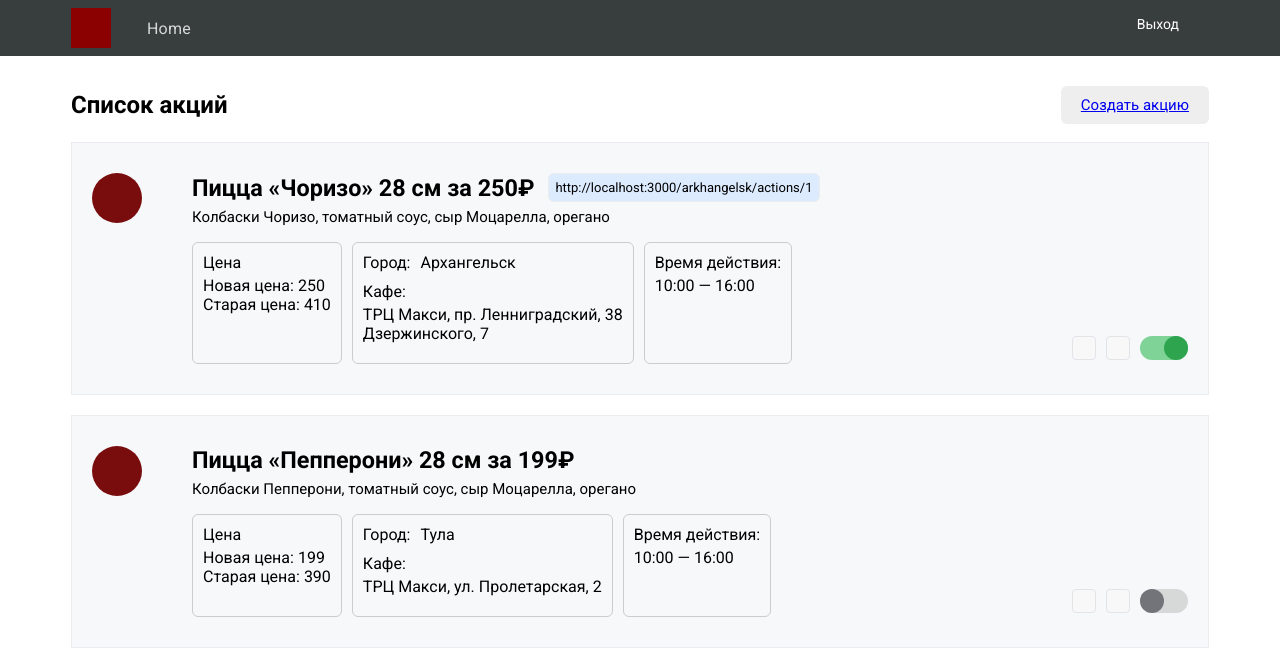
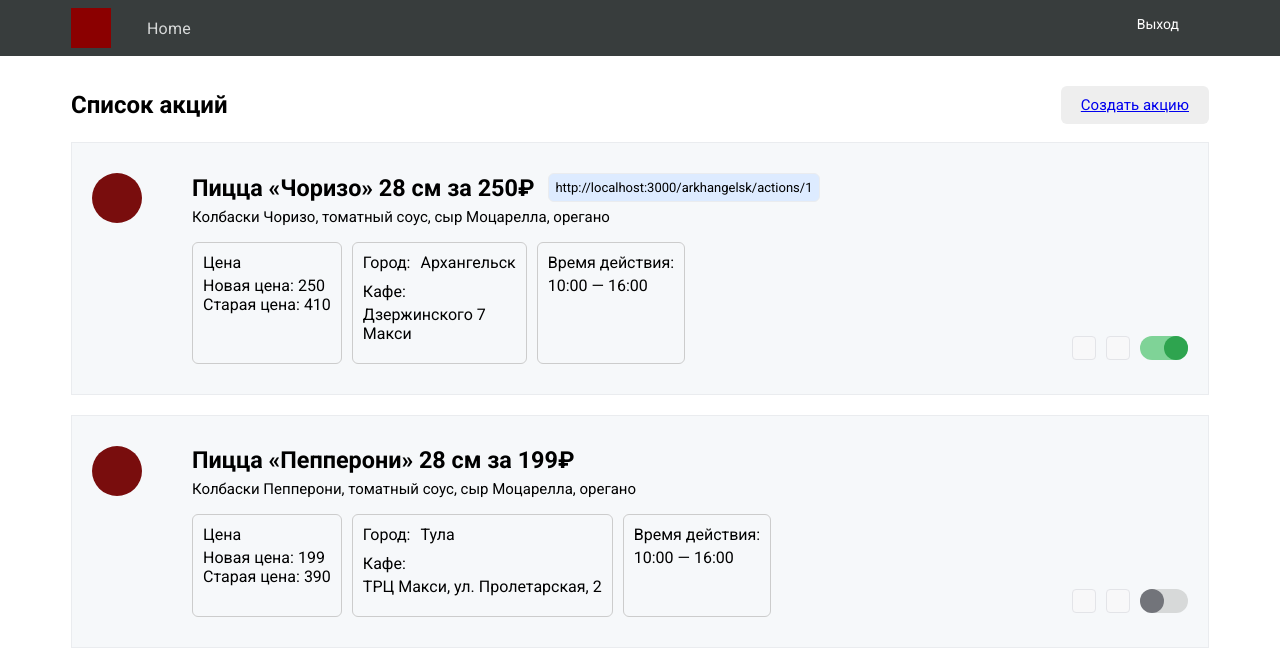
Before and after one commit to abestuzhev/presto-promo-app, a React (Create React App) app: page /admin in a window 1280 px wide. Shown: the top 656 px of the page. Built offline with nearby package versions, Linux system fonts and the light colour scheme.

Commit message:
add create action form & add select

```diff
--- a/src/components/CreateAction/CreateActionForm.jsx
+++ b/src/components/CreateAction/CreateActionForm.jsx
@@ -36,11 +36,19 @@ const CreateActionForm = (props) => {
                 <div className="c-form-grid">
                     <div className="c-form-grid__item">
                         <label htmlFor="" className="c-label">Город</label>
-                        <Field component="input" name="actionCity" type="text" className="c-input"/>
+                        <Field name="actionCity" component="select" type="select-multiple" className="c-selector">
+                            <option></option>
+                            <option value="arkhangelsk">Архангельск</option>
+                            <option value="tula">Тула</option>
+                        </Field>
                     </div>
                     <div className="c-form-grid__item">
                         <label htmlFor="" className="c-label">Кафе</label>
-                        <Field component="input" name="actionCafe" type="text" className="c-input"/>
+                        <Field name="actionCafe" component="select" type="select-multiple" className="c-selector">
+                            <option></option>
+                            <option value="17aa8a63-fe59-470f-bf78-d633c454f329">Кафе на Дзержинского 7</option>
+                            <option value="dfae61dd-1666-4068-b3fb-3cc65be4e0fd">ТРЦ Макси, пр. Ленинградский, 38</option>
+                        </Field>
                     </div>
                 </div>
             </div>
--- a/src/redux/dashboardReducer.js
+++ b/src/redux/dashboardReducer.js
@@ -8,17 +8,22 @@ const initialState = {
             img: null,
             title: "Пицца «Чоризо» 28 см за 250₽",
             composition: "Колбаски Чоризо, томатный соус, сыр Моцарелла, орегано",
+            productId: null,
             newPrice: 250,
             oldPrice: 410,
             status: true,
             organizations: [
                 {
-                    id: 1,
-                    name: "ТРЦ Макси, пр. Ленниградский, 38"
+                    id: "17aa8a63-fe59-470f-bf78-d633c454f329",
+                    terminalId: "000",
+                    Fullname: "Кафе на Дзержинского 7",
+                    name: "Дзержинского 7"
                 },
                 {
-                    id: 2,
-                    name: "Дзержинского, 7"
+                    id: "dfae61dd-1666-4068-b3fb-3cc65be4e0fd",
+                    terminalId: "000",
+                    Fullname: "ТРЦ Макси, пр. Ленинградский, 38",
+                    name: "Макси"
                 }],
             city: {
                 name: "Архангельск",
@@ -30,12 +35,14 @@ const initialState = {
             img: null,
             title: "Пицца «Пепперони» 28 см за 199₽",
             composition: "Колбаски Пепперони, томатный соус, сыр Моцарелла, орегано",
+            productId: null,
             newPrice: 199,
             oldPrice: 390,
             status: false,
             organizations: [
                 {
                     id: 1,
+                    terminalId: "000",
                     name: "ТРЦ Макси, ул. Пролетарская, 2"
                 }
             ],
--- a/src/scss/_action.scss
+++ b/src/scss/_action.scss
@@ -348,6 +348,16 @@
   width: 100%;
 }
 
+.c-selector {
+  padding: 10px 10px;
+  border: 1px solid #eaecef;
+  outline: none;
+  font-size: 18px;
+  background-color: #fff !important;
+  border-radius: 5px;
+  width: 100%;
+}
+
 .c-checkbox {
   display: flex;
   align-items: center;
```
